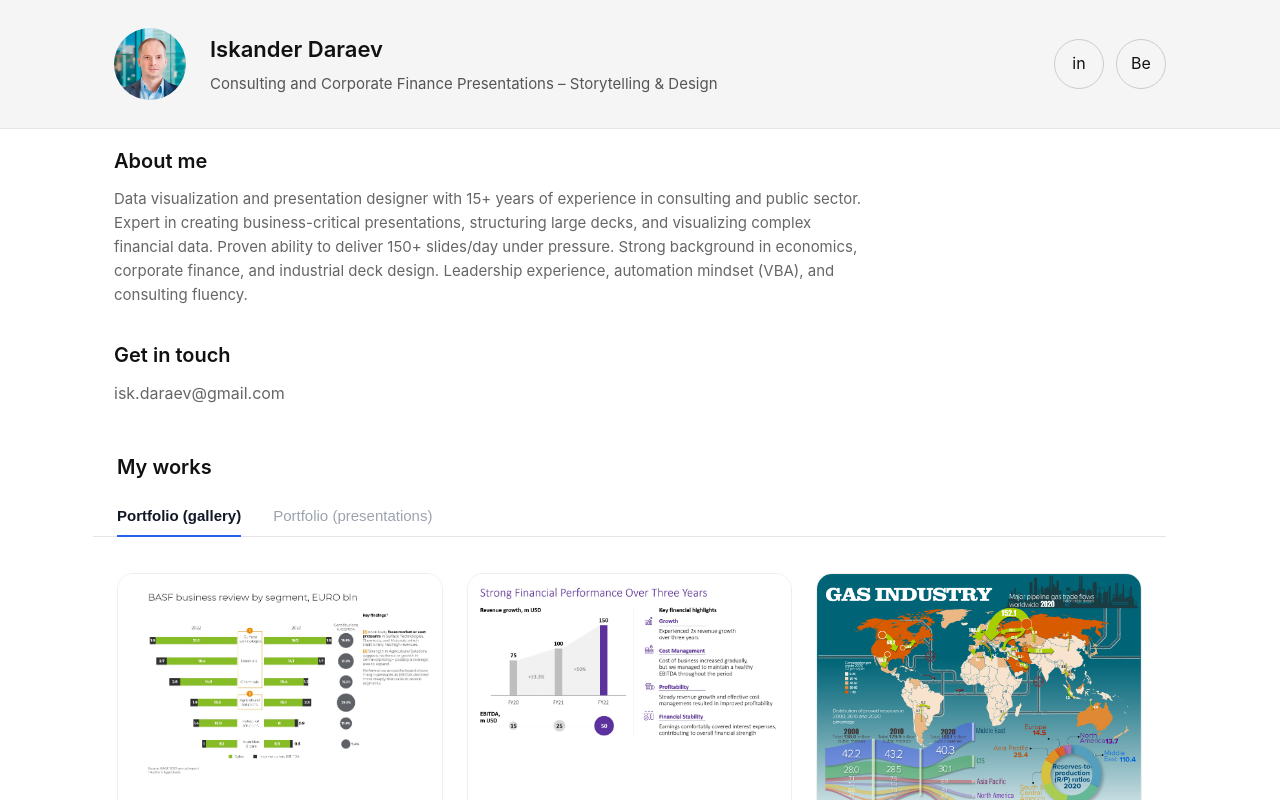
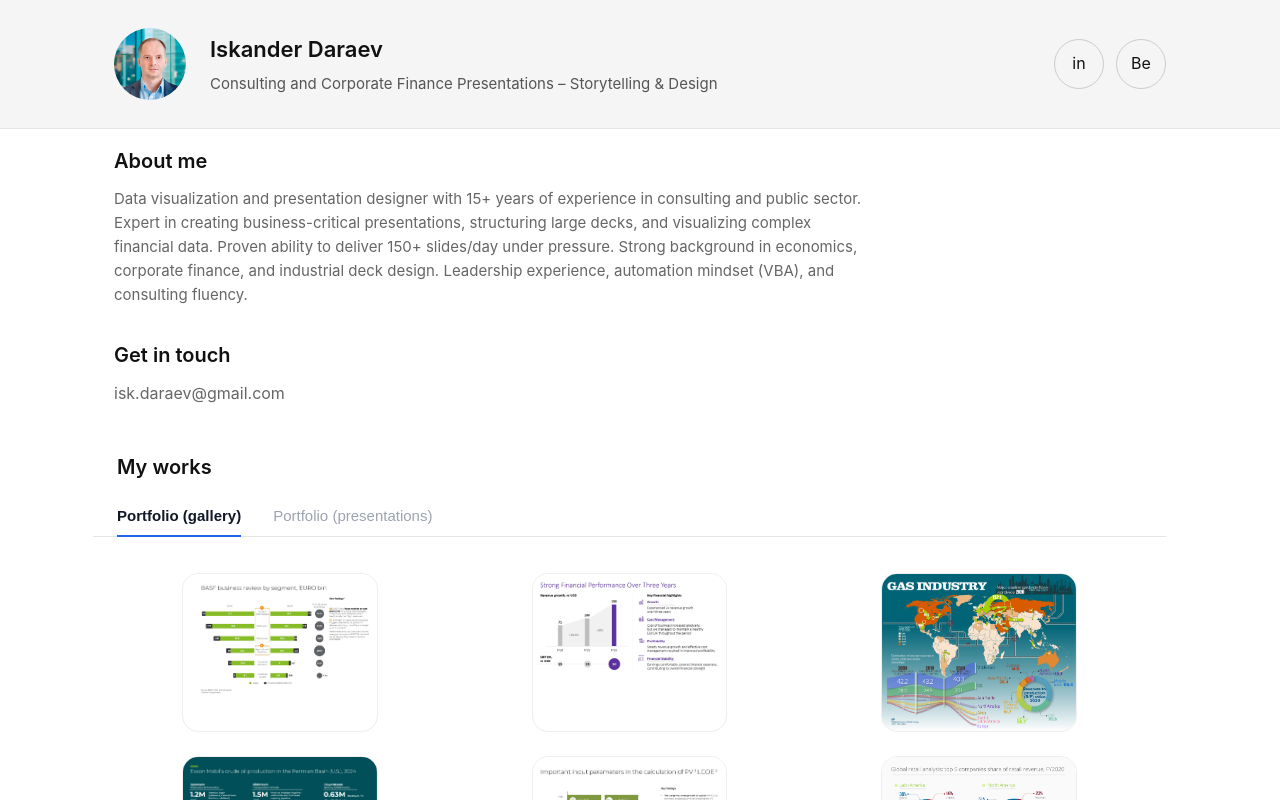
Before and after one commit to isk06/ruportfo, a Next.js app: page / in a window 1280 px wide. Shown: the top 800 px of the page. Built offline with nearby package versions, Linux system fonts and the light colour scheme.

Commit message:
new 008 ver

```diff
--- a/app/globals.css
+++ b/app/globals.css
@@ -326,6 +326,8 @@ a:hover {
   flex-direction: column;
   cursor: zoom-in;
   transition: transform 0.2s ease, box-shadow 0.2s ease;
+  max-width: 60%; /* reduce overall card size to ~60% */
+  margin: 0 auto; /* center smaller cards */
 }
 
 .card:hover {
@@ -363,7 +365,6 @@ a:hover {
   aspect-ratio: 4 / 3;
   object-fit: cover;
   display: block;
-
   transition: transform 0.4s ease;
 }
 
```
